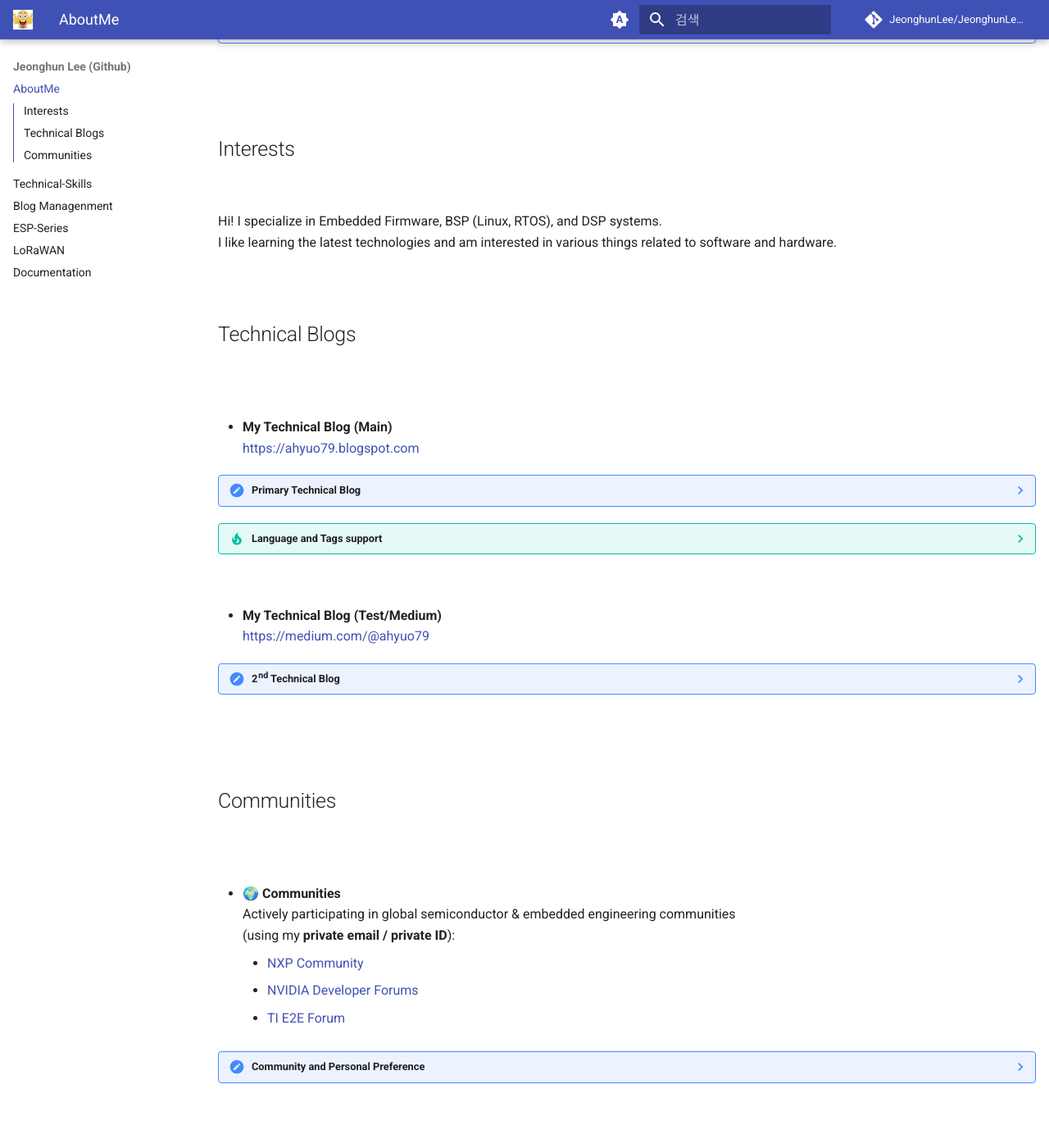
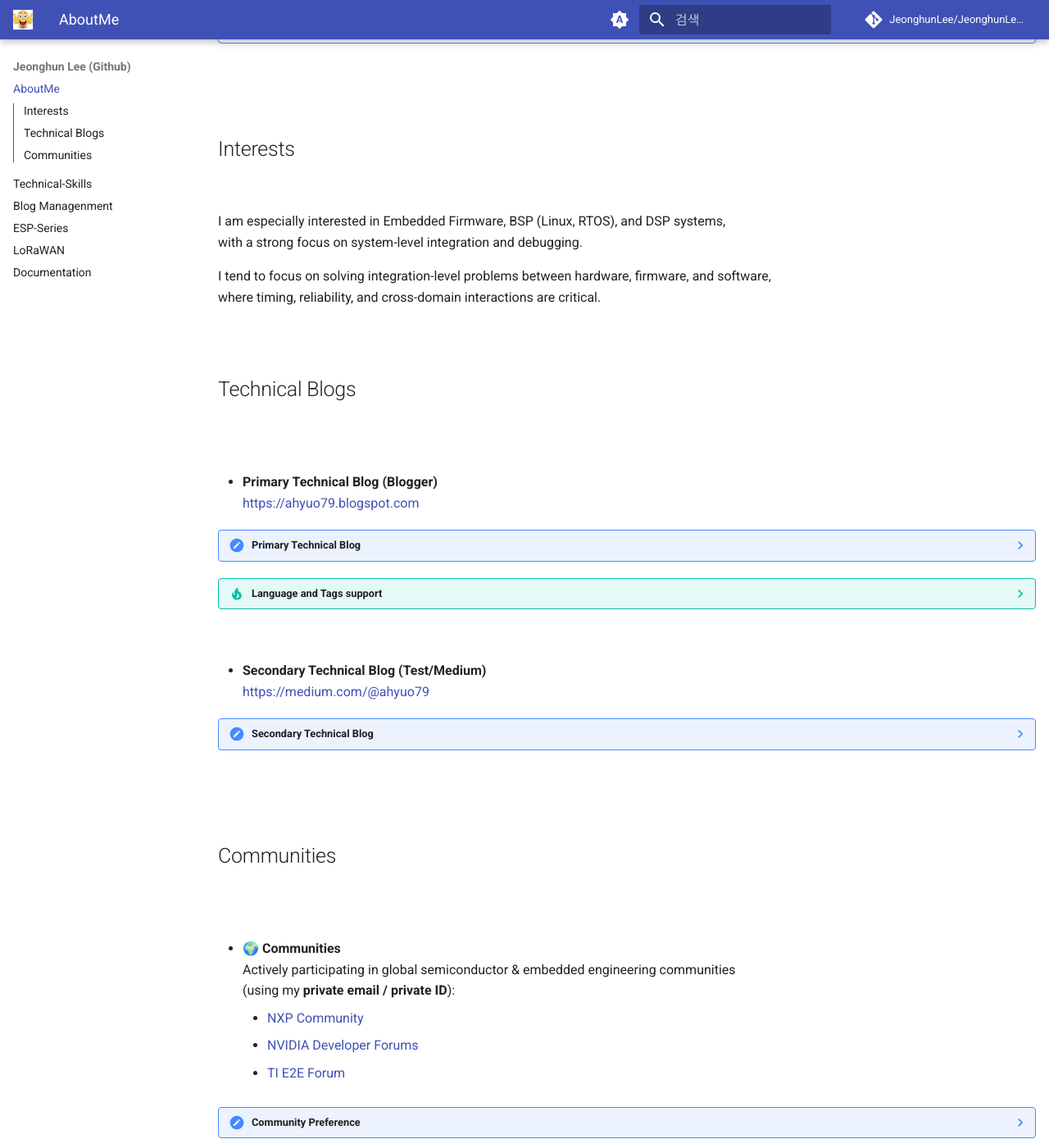
Before and after one commit to JeonghunLee/JeonghunLee.github.io, an MkDocs documentation site: the page built from docs/index.md, in a window 1280 px wide and 1400 px high, scrolled down 390 px. Shown: the whole window at 82% size. Built offline with MkDocs 1.6.1 and Material for MkDocs 9.7.7, drawn with Linux system fonts in a browser that asks for light colours; comment, search, counter and statistics services are not loaded.

Commit message:
update it

```diff
--- a/docs/index.md
+++ b/docs/index.md
@@ -18,8 +18,12 @@
 
 <br/>
 
-Hi! I specialize in Embedded Firmware, BSP (Linux, RTOS), and DSP systems.
-I like learning the latest technologies and am interested in various things related to software and hardware.
+I am especially interested in Embedded Firmware, BSP (Linux, RTOS), and DSP systems,
+with a strong focus on system-level integration and debugging.
+
+I tend to focus on solving integration-level problems between hardware, firmware, and software,
+where timing, reliability, and cross-domain interactions are critical.
+
 
 <br/>
 
@@ -29,12 +33,13 @@
 <br/>
 
 
-* **My Technical Blog (Main)**
+* **Primary Technical Blog (Blogger)**
   https://ahyuo79.blogspot.com
 
 
 ??? note "Primary Technical Blog"
-    My primary technical blog focused on various system-level embedded systems(HW/FW/SW/OS)
+    This blog documents system-level investigations across HW, FW, OS, and DSP,
+    focusing on debugging processes, design trade-offs, and real-world constraints.
 
 ??? tip "Language and Tags support"
     The blog is primarily written in Korean, with **English support available via Google Translate**.
@@ -42,11 +47,11 @@
 
 <br/>
 
-* **My Technical Blog (Test/Medium)**
+* **Secondary Technical Blog (Test/Medium)**
   https://medium.com/@ahyuo79
 
-??? note "2nd Technical Blog"
-    My secondary technical blog is based on and expanded from the content in **my primary technical blog.**
+??? note "Secondary Technical Blog"
+    Selected topics from **primary technical blog** are refined and expanded for a broader, international audience.
 
 <br/>
 <br/>
@@ -64,9 +69,10 @@
     * [TI E2E Forum](https://e2e.ti.com/members/1028408/activities)
 
 
-??? note "Community and Personal Preference"
-    I particularly value the open technical culture and documentation-driven approach promoted by companies such as TI, NXP, and Micron,
-    where knowledge sharing through forums, reference designs, and open technical discussions is considered an essential part of engineering.
+??? note "Community Preference"
+    I value engineering cultures that focus on open technical discussion,
+    documentation, and reference designs as core parts of the development process.
+    I also take part in various engineering communities and local meetups to exchange ideas and learn from different perspectives
 
 <br/>
 <br/>
```
